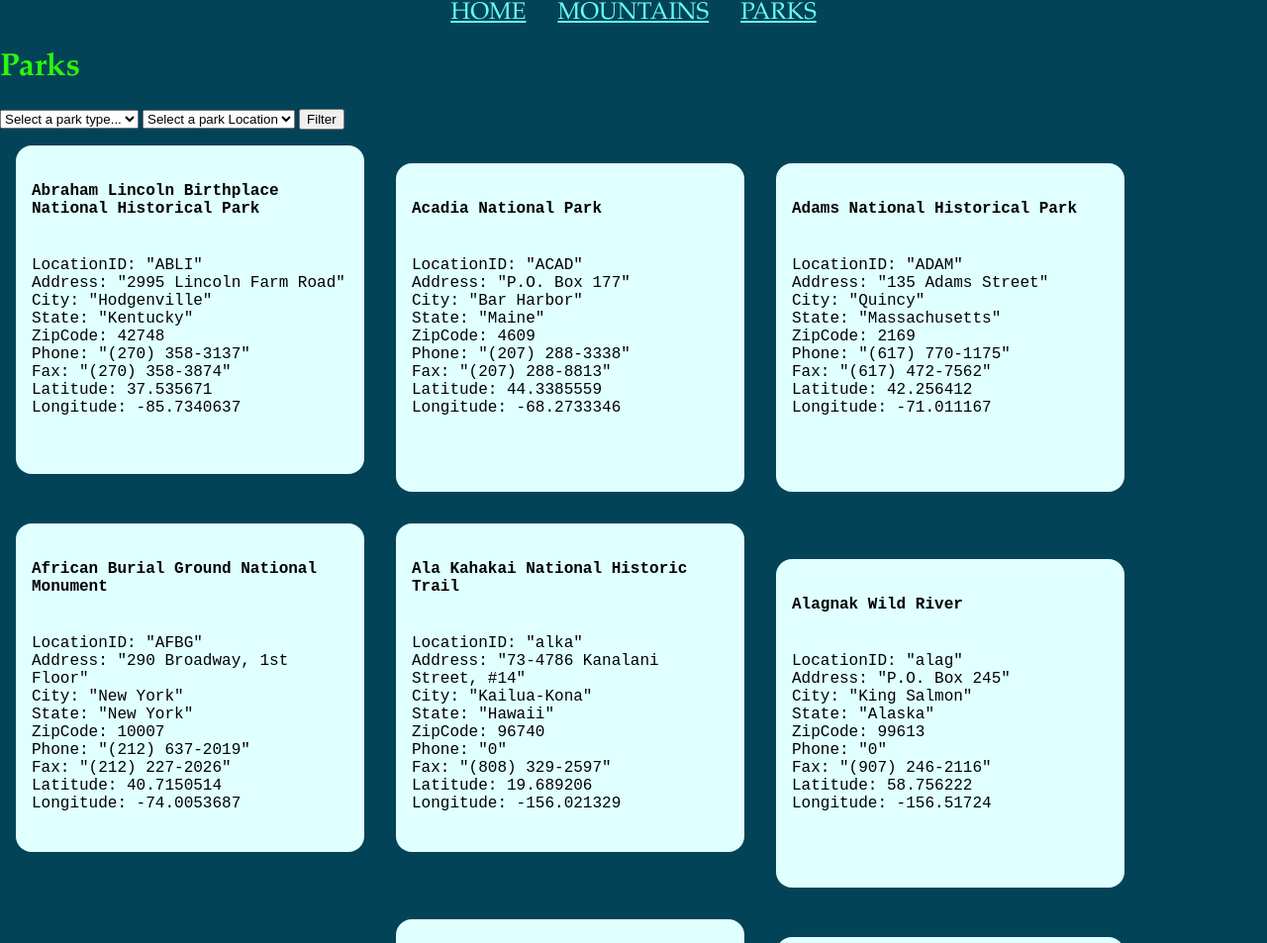
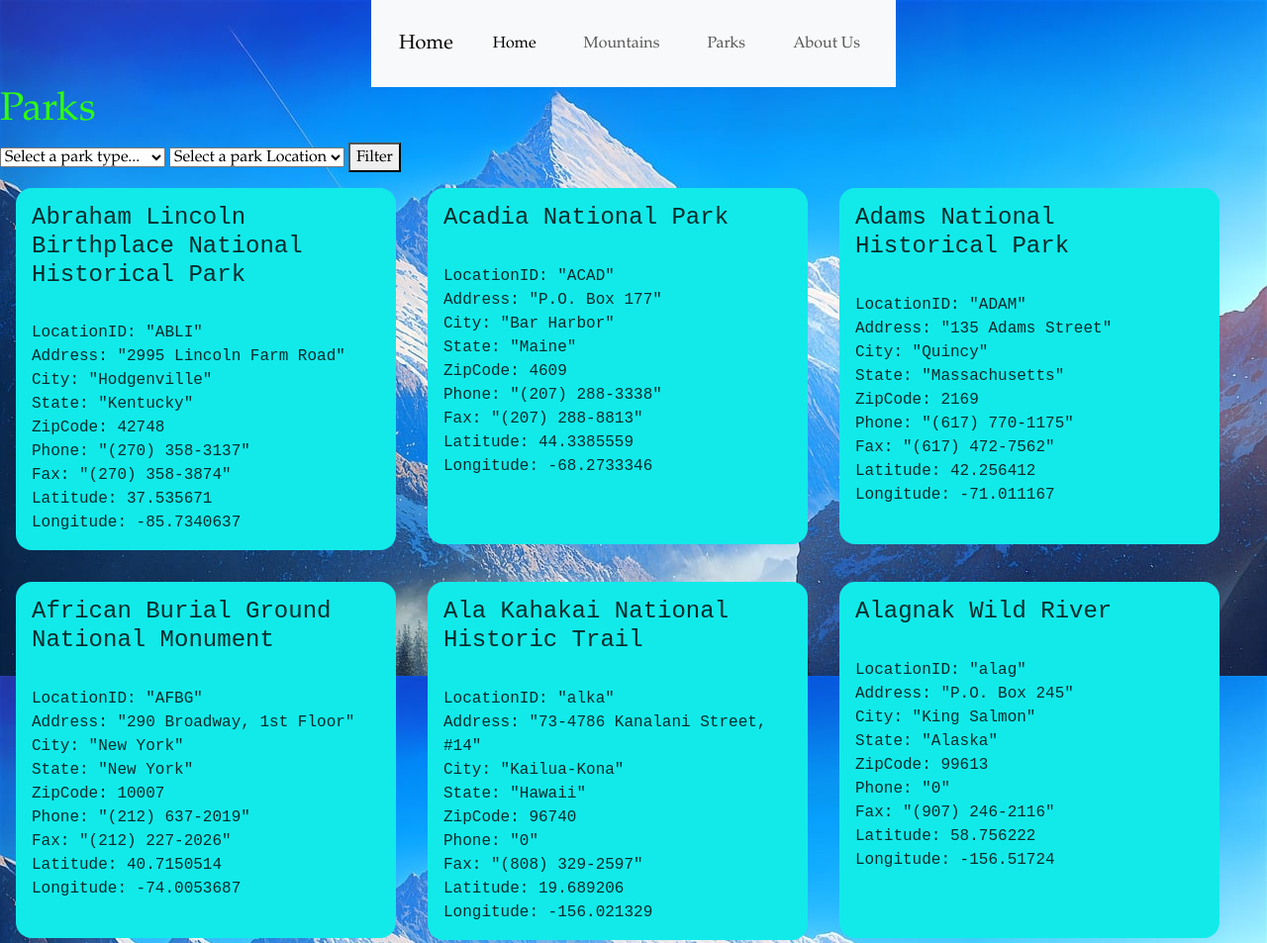
Before and after one commit to Myrvelte/Capstone2Week7, a plain HTML site: page parks.html in a window 1280 px wide. Shown: the top 953 px of the page at 99% size. Drawn offline with nearby package versions, Linux system fonts and the light colour scheme.

Commit message:
Work In Process

```diff
--- a/parks.html
+++ b/parks.html
@@ -4,16 +4,42 @@
     <meta charset="UTF-8">
     <meta name="viewport" content="width=device-width, initial-scale=1.0">
     <title>Parks</title>
+    <link href="https://cdn.jsdelivr.net/npm/bootstrap@5.3.3/dist/css/bootstrap.min.css" rel="stylesheet" integrity="sha384-QWTKZyjpPEjISv5WaRU9OFeRpok6YctnYmDr5pNlyT2bRjXh0JMhjY6hW+ALEwIH" crossorigin="anonymous">
+    <script src="https://cdn.jsdelivr.net/npm/bootstrap@5.3.3/dist/js/bootstrap.bundle.min.js" integrity="sha384-YvpcrYf0tY3lHB60NNkmXc5s9fDVZLESaAA55NDzOxhy9GkcIdslK1eN7N6jIeHz" crossorigin="anonymous"></script>
+
     <link rel="stylesheet" href="./styles/main.css">
     <script src="./data/nationalParkData.js"></script>
     <script src="./data/parkTypeData.js"></script>
     <script src="./data/locationData.js"></script>
     <script src="./park_page.js"></script>
 </head>
-<body>
-    <nav>
+<body><nav class="navbar navbar-expand-lg bg-body-tertiary">
+  <div class="container-fluid">
+    <a class="navbar-brand" href="#">Home</a>
+    <button class="navbar-toggler" type="button" data-bs-toggle="collapse" data-bs-target="#navbarNav" aria-controls="navbarNav" aria-expanded="false" aria-label="Toggle navigation">
+      <span class="navbar-toggler-icon"></span>
+    </button>
+    <div class="collapse navbar-collapse" id="navbarNav">
+      <ul class="navbar-nav">
+        <li class="nav-item">
+          <a class="nav-link active" aria-current="page" href="./index.html">Home</a>
+        </li>
+        <li class="nav-item">
+          <a class="nav-link" href="./mountains.html">Mountains</a>
+        </li>
+        <li class="nav-item">
+          <a class="nav-link" href="./parks.html">Parks</a>
+        </li>
+        <li class="nav-item">
+          <a class="nav-link" href="./aboutus.html">About Us</a>
+              </li>
+            </ul>
+          </div>
+        </div>
+      </nav>
+    <!-- <nav>
         <a href="index.html">HOME</a><a href="./mountains.html">MOUNTAINS</a><a href="./parks.html" class="selected">PARKS</a>
-    </nav>
+    </nav> -->
     <main>
         <h1>Parks</h1>
         <div class="filters">
--- a/styles/main.css
+++ b/styles/main.css
@@ -1,7 +1,7 @@
 
 body {
-    background-color:rgb(3, 67, 88);
-    color: #29f70a;
+    background-color:rgb(11, 148, 193);
+    color: #30fa11;
     font-family: Garamond, serif;
     display: flex;
     flex-direction: column;
@@ -9,6 +9,7 @@ body {
     align-items: center;
     min-height: 100vh;
     margin: 0;
+    background-image:url(/data/images/mountain-7627493_1280\ \(1\).jpg)
 }
 
 a {
@@ -21,18 +22,20 @@ a {
 
 a:hover {
     color: #5e92e0;
-    text-shadow: 0px 0px 8px rgba(102, 252, 241, 0.8);
+    text-shadow: 0px 0px 8px rgba(94, 232, 129, 0.8);
 }
 
  .box{
-    background-color:lightcyan;
-    color: black;
+    background-color:rgb(18, 234, 234);
+    color: rgba(0, 0, 0, 0.815);
     margin:1rem;
     padding:1rem;
     border-radius: 1rem;
-    display: inline-block;
-    width: 25vw;
-    height: 300px;
+    display: inline-table;
+    width: 30vw;
+    height: 360px;
     font-family:"Courier New", Courier, monospace;
     justify-content: center;
+
+
  }
```
Also changed, not shown: index.html (+32 -5 lines), mountains.html (+29 -3 lines), aboutus.html (added), data/images/GrandCanyon.webp (added), data/images/landscape.jpg (added), data/images/mountain-7627493_1280 (1).jpg (added), data/images/mountains-3324569_1280.webp (added).
